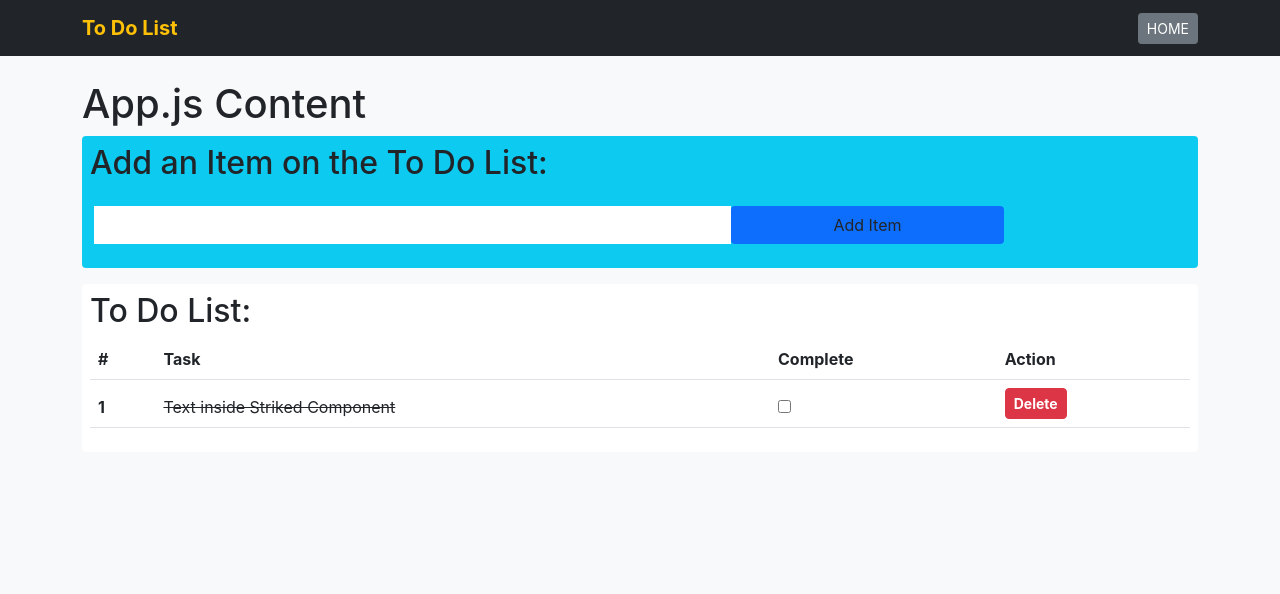
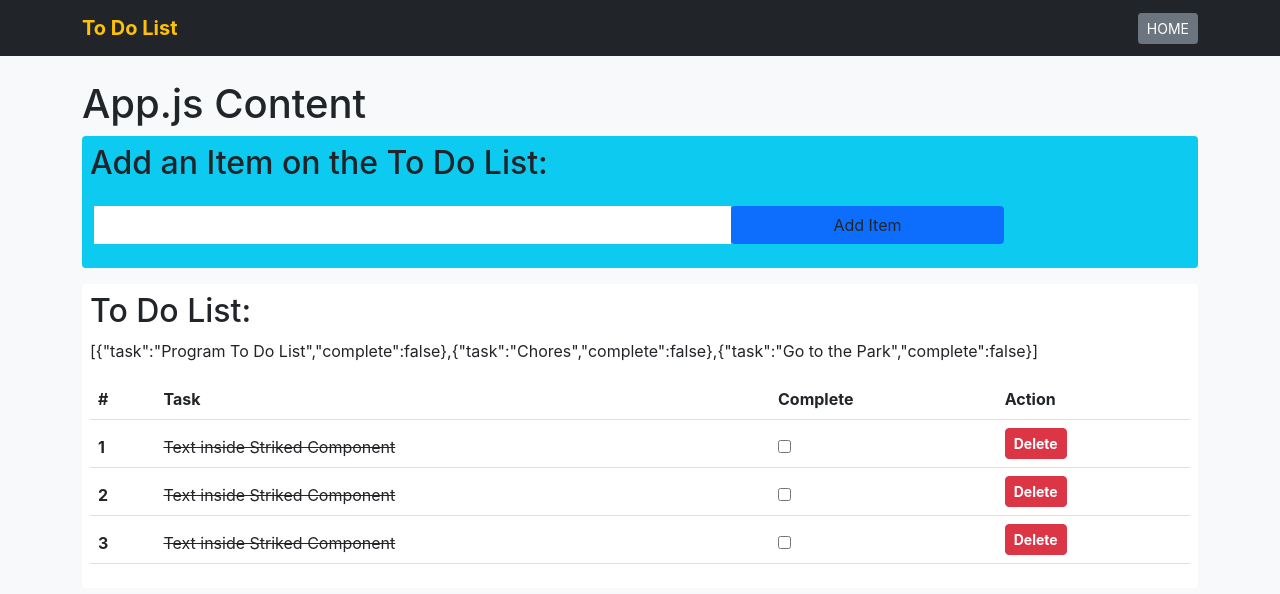
Before and after one commit to Virgilio-D-Cabading-Jr/Coding_Dojo_MERN_Stack_React_Functional_Components_To_Do_List, a React (Create React App) app: page / in a window 1280 px wide. Shown: the top 594 px of the page. Built offline with nearby package versions, Linux system fonts and the light colour scheme.

Commit message:
add map through the todoList in ShowTodoList

```diff
--- a/src/components/ShowTodoListComponent.jsx
+++ b/src/components/ShowTodoListComponent.jsx
@@ -5,13 +5,14 @@ import StrikedComponent from './StrikedComponent';
 //  SHOW TO DO LIST COMPONENT
 ///////////////////////////////////////////////////////////////
 
-const ShowTodoListComponent = () => {
+const ShowTodoListComponent = (props) => {
     let randomItem = false;
 
 
     return (
         <div className="bg-white p-2 rounded">
             <h2>To Do List:</h2>
+            <p>{JSON.stringify(props.todoList)}</p>
             <table className='table'>
                 <thead className="thead-dark">
                     <tr>
@@ -20,11 +21,14 @@ const ShowTodoListComponent = () => {
                         <th scope="col">Complete</th>
                         <th scope="col">Action</th>
                     </tr>
-                    <tr>
-                        <th scope="row">1</th>
-                        <td><StrikedComponent /></td>
+                    {
+                        props.todoList.map(
+                            (todoItem, idx) => {
+                                return <tr>
+                                        <th scope="row">{ idx+1 }</th>
+                                        <td><StrikedComponent todoItem={ todoItem }/></td>
                                         <td>
-                            <input  type="checkbox"
+                                            <input type="checkbox"
                                                 value={randomItem}
                                             />
                                         </td>
@@ -34,6 +38,9 @@ const ShowTodoListComponent = () => {
                                             </button>
                                         </td>
                                     </tr>
+                            }
+                        )
+                    }
                 </thead>
             </table>
         </div>
```
Lines whose indentation alone changed are shown as unchanged.
